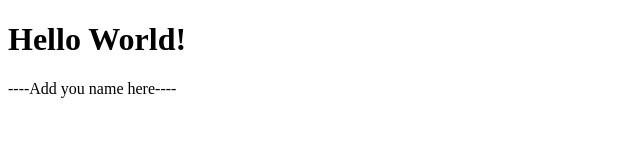
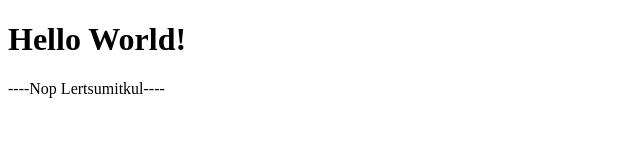
Before and after one commit to DS4200-S22/ic-01-nole2701, a plain HTML site: page index.html in a window 1280 px wide. Shown: the full height of the page, 0-640 px from the left. Drawn offline with Linux system fonts and the light colour scheme.

Commit message:
put name in index.html
in class assignment 1

```diff
--- a/index.html
+++ b/index.html
@@ -6,7 +6,7 @@
 
 <p>
 
-----Add you name here----
+----Nop Lertsumitkul----
 
 </p>
 
```
